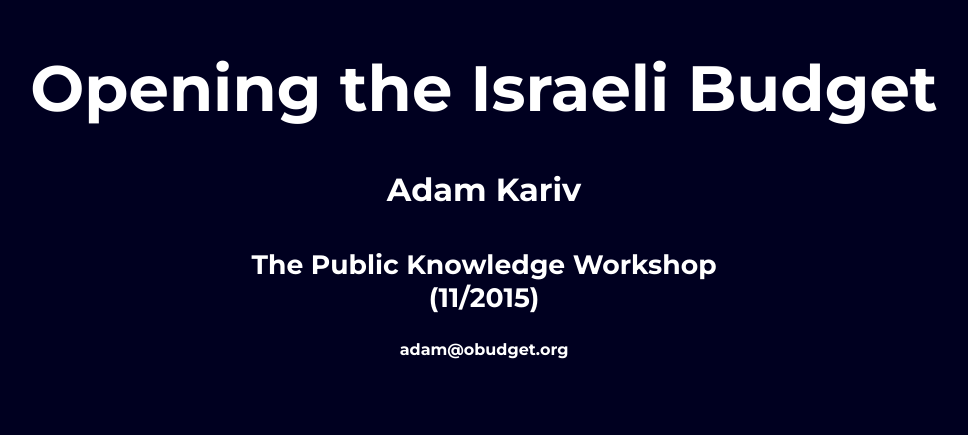
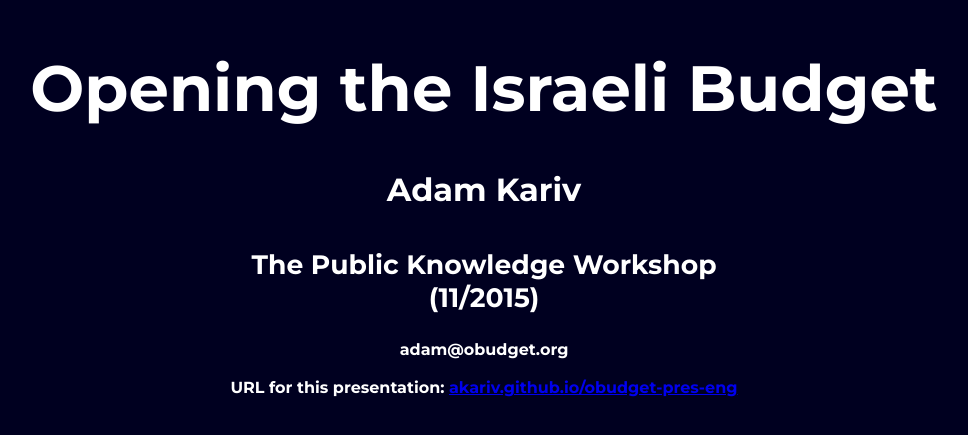
Before and after one commit to akariv/obudget-pres-eng, a plain HTML site: page index.html in a window 1280 px wide. Shown: the part 207-642 px from the top of the page, without its empty margins (156-1124 px from the left). Drawn offline with nearby package versions, Linux system fonts and the light colour scheme.

Commit message:
self url

```diff
--- a/index.html
+++ b/index.html
@@ -12,7 +12,7 @@
     <div class="slide active title" data-toc="true">
         <h1>Opening the Israeli Budget</h1>
         <h2>Adam Kariv<br/><br/><small>The Public Knowledge Workshop<br/>(11/2015)</small></h2>
-        <h4><center>adam@obudget.org</center></h4>
+        <h4><center>adam@obudget.org</br></br>URL for this presentation: <a href="http://akariv.github.io/obudget-pres-eng">akariv.github.io/obudget-pres-eng</a></center></h4>
     </div>
     <div class="slide"  data-img="img/budget_hackathon.jpg" data-img-credit="The Budget team in one of our hackathons">
         The <a href="http://www.hasadna.org.il/en"><b>Public Knowledge Workshop</b></a> is an NGO focused on using tech to promote transparency and transform "public data" into "public knowledge"
```
